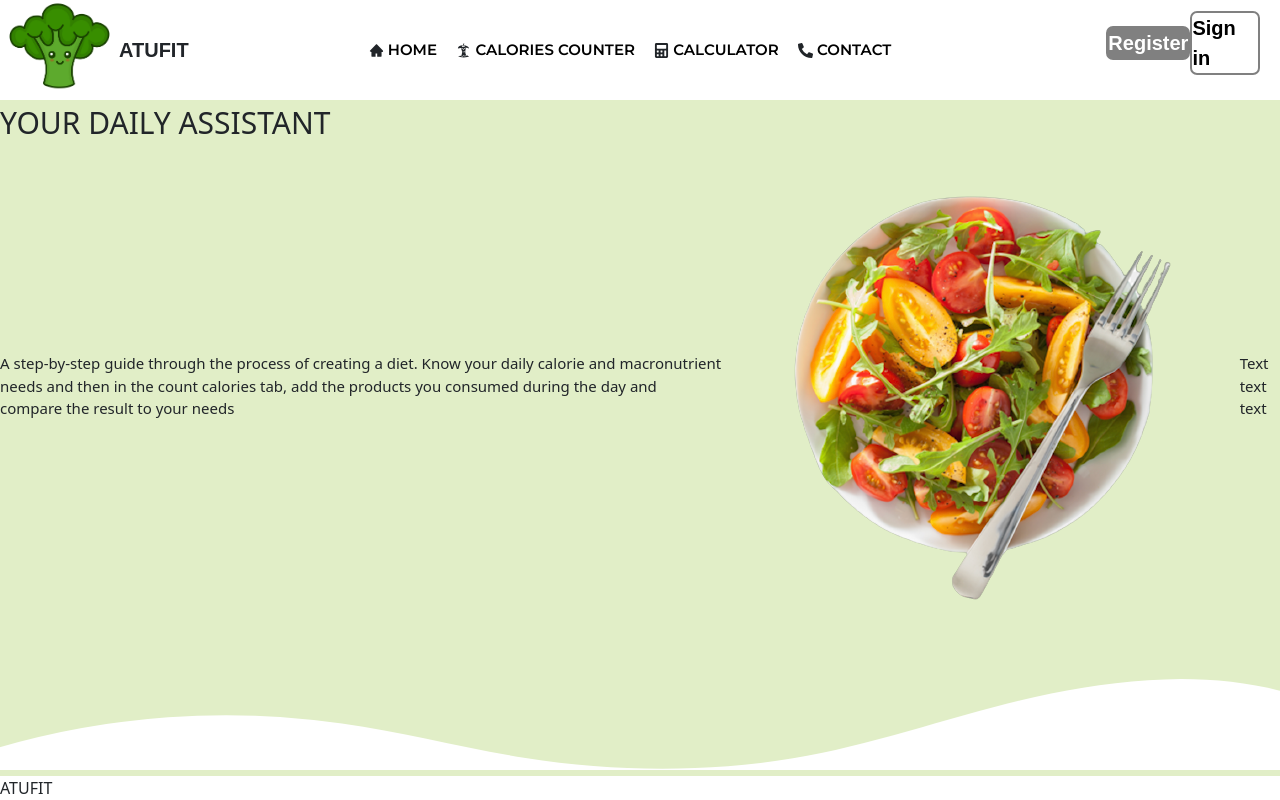
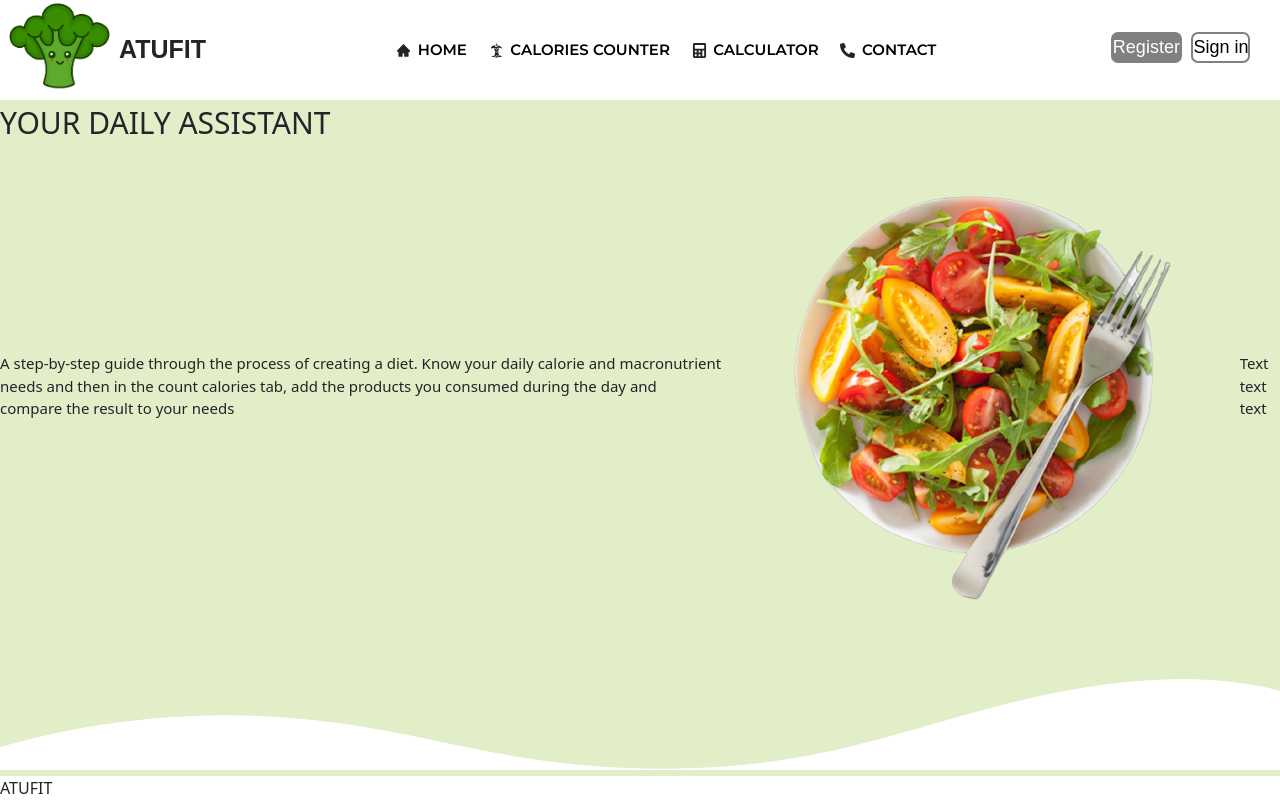
Before and after one commit to PatrycjaBochnak/ATuFit, a React (Create React App) app: page / in a window 1280 px wide. Built offline with nearby package versions, Linux system fonts and the light colour scheme.

Commit message:
adding style to login/register buttons

```diff
--- a/src/styles/_navBar.scss
+++ b/src/styles/_navBar.scss
@@ -1,11 +1,11 @@
 .buttons {
   display: flex;
   width: 70%;
-  margin-left: 160px;
+  margin-left: 170px;
   align-items: center;
   justify-content: space-between !important;
   height: 100px;
-  margin-right: 200px;
+  margin-right: 150px;
   font-style: inherit;
   font-family: sans-serif;
   font-weight: 500;
@@ -17,14 +17,15 @@
   align-items: center;
   height: 85px;
   width: 20%;
+  margin-top: 5px;
   margin-right: 20px;
   display: flex;
   justify-content: space-evenly !important;
-  font-size: 20px;
+  font-size: 18px;
   font-style: inherit;
   display: flex;
   font-family: "montserratBold", sans-serif;
-  font-weight: 600;
+  font-weight: 300;
 }
 .loginButton {
   color: black;
@@ -81,7 +82,6 @@
   line-height: 0;
   transform: rotate(180deg);
 }
-
 .custom-shape-divider-bottom-1680785097 svg {
   position: relative;
   display: block;
@@ -89,7 +89,6 @@
   height: 49px;
   transform: rotateY(180deg);
 }
-
 .custom-shape-divider-bottom-1680785097 .shape-fill {
   fill: black;
 }
@@ -115,7 +114,7 @@
   margin-right: 20px;
   font-family: "montserratBold", sans-serif;
   font-weight: 900;
-  font-size: 20px;
+  font-size: 25px;
   display: flex;
   align-items: center;
 }
```
